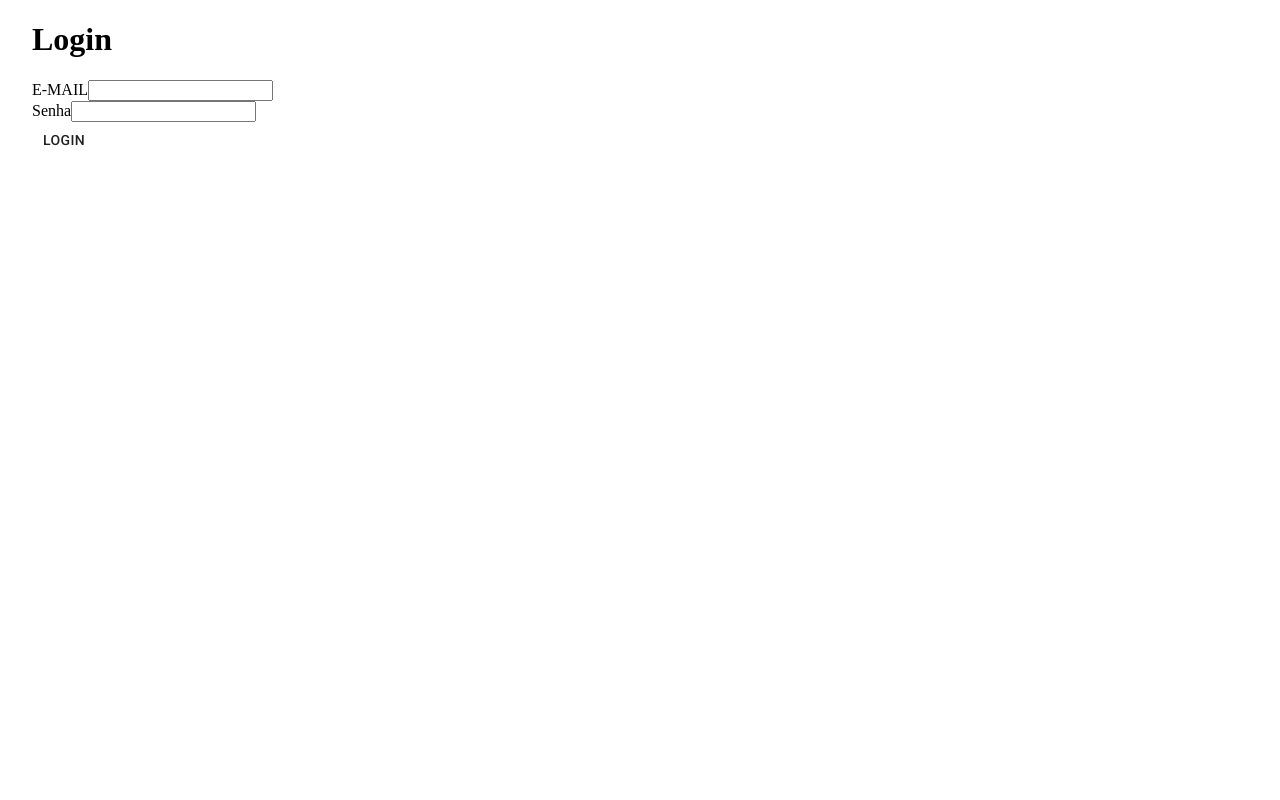
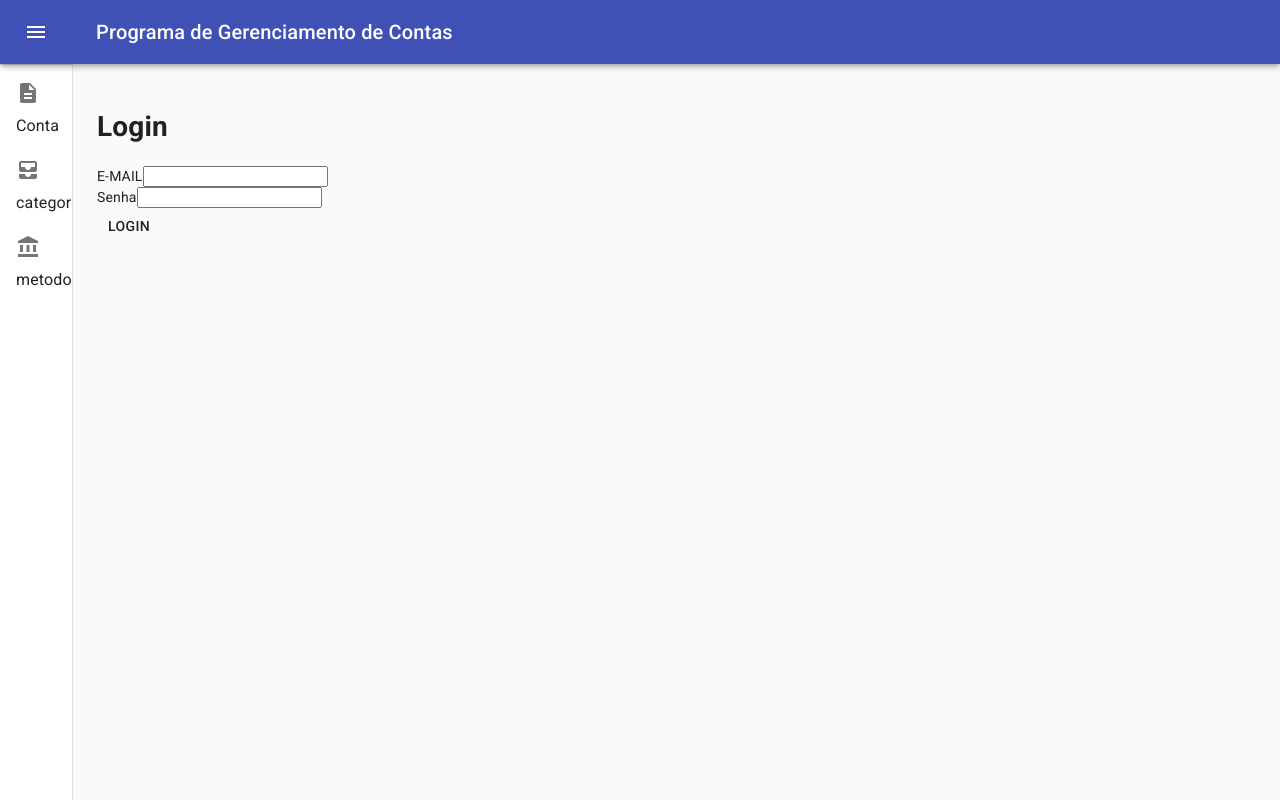
Before and after one commit to matheusCalaca/bill-front, a React (Create React App) app: page / in a window 1280 px wide. Built offline with nearby package versions, Linux system fonts and the light colour scheme.

Commit message:
adicionado router para pagina principal

```diff
--- a/src/App.tsx
+++ b/src/App.tsx
@@ -1,41 +1,196 @@
-import { AppBar, Container, Grid, Toolbar } from '@material-ui/core';
-import React from 'react';
+import { Grid } from '@material-ui/core';
+import AppBar from '@material-ui/core/AppBar';
+import CssBaseline from '@material-ui/core/CssBaseline';
+import Divider from '@material-ui/core/Divider';
+import Drawer from '@material-ui/core/Drawer';
+import IconButton from '@material-ui/core/IconButton';
+import List from '@material-ui/core/List';
+import ListItem from '@material-ui/core/ListItem';
+import ListItemIcon from '@material-ui/core/ListItemIcon';
+import ListItemText from '@material-ui/core/ListItemText';
+import { createStyles, makeStyles, Theme, useTheme } from '@material-ui/core/styles';
+import Toolbar from '@material-ui/core/Toolbar';
+import Typography from '@material-ui/core/Typography';
+import { AccountBalance, AllInbox, Description } from '@material-ui/icons';
+import ChevronLeftIcon from '@material-ui/icons/ChevronLeft';
+import ChevronRightIcon from '@material-ui/icons/ChevronRight';
+import MailIcon from '@material-ui/icons/Mail';
+import MenuIcon from '@material-ui/icons/Menu';
+import InboxIcon from '@material-ui/icons/MoveToInbox';
+import clsx from 'clsx';
+import React, { useState } from 'react';
 import Routes from './routes';
-import CreateBill from './createBill';
-import CreateCategory from './createCategory';
-import CreatePaymentMethod from './createInstituition';
 
-import LoginPage from './loginPage';
+
+const drawerWidth = 240;
+
+const useStyles = makeStyles((theme: Theme) =>
+  createStyles({
+    root: {
+      display: 'flex',
+    },
+    appBar: {
+      zIndex: theme.zIndex.drawer + 1,
+      transition: theme.transitions.create(['width', 'margin'], {
+        easing: theme.transitions.easing.sharp,
+        duration: theme.transitions.duration.leavingScreen,
+      }),
+    },
+    appBarShift: {
+      marginLeft: drawerWidth,
+      width: `calc(100% - ${drawerWidth}px)`,
+      transition: theme.transitions.create(['width', 'margin'], {
+        easing: theme.transitions.easing.sharp,
+        duration: theme.transitions.duration.enteringScreen,
+      }),
+    },
+    menuButton: {
+      marginRight: 36,
+    },
+    hide: {
+      display: 'none',
+    },
+    drawer: {
+      width: drawerWidth,
+      flexShrink: 0,
+      whiteSpace: 'nowrap',
+    },
+    drawerOpen: {
+      width: drawerWidth,
+      transition: theme.transitions.create('width', {
+        easing: theme.transitions.easing.sharp,
+        duration: theme.transitions.duration.enteringScreen,
+      }),
+    },
+    drawerClose: {
+      transition: theme.transitions.create('width', {
+        easing: theme.transitions.easing.sharp,
+        duration: theme.transitions.duration.leavingScreen,
+      }),
+      overflowX: 'hidden',
+      width: theme.spacing(7) + 1,
+      [theme.breakpoints.up('sm')]: {
+        width: theme.spacing(9) + 1,
+      },
+    },
+    toolbar: {
+      display: 'flex',
+      alignItems: 'center',
+      justifyContent: 'flex-end',
+      padding: theme.spacing(0, 1),
+      // necessary for content to be below app bar
+      ...theme.mixins.toolbar,
+    },
+    content: {
+      flexGrow: 1,
+      padding: theme.spacing(3),
+    },
+  }),
+);
 
 function App() {
+
+  const classes = useStyles();
+  const theme = useTheme();
+  const [open, setOpen] = useState(false);
+
+  const handleDrawerOpen = () => {
+    setOpen(true);
+  };
+
+  const handleDrawerClose = () => {
+    setOpen(false);
+  };
+
+  const redirectPage = (page: string) => {
+    let url: string = "http://" + window.location.host + "/" + page
+    window.location.replace(url);
+  };
+
   return (
     <>
-      <div>
-        {/*
-        <AppBar >
-          <Toolbar >
+
+      <div className={classes.root}>
+        <CssBaseline />
+        <AppBar
+          position="fixed"
+          className={clsx(classes.appBar, {
+            [classes.appBarShift]: open,
+          })}
+        >
+          <Toolbar>
+            <IconButton
+              color="inherit"
+              aria-label="open drawer"
+              onClick={handleDrawerOpen}
+              edge="start"
+              className={clsx(classes.menuButton, {
+                [classes.hide]: open,
+              })}
+            >
+              <MenuIcon />
+            </IconButton>
+            <Typography variant="h6" noWrap>
+              Programa de Gerenciamento de Contas
+    </Typography>
           </Toolbar>
-        </AppBar> */}
+        </AppBar>
+        <Drawer
+          variant="permanent"
+          className={clsx(classes.drawer, {
+            [classes.drawerOpen]: open,
+            [classes.drawerClose]: !open,
+          })}
+          classes={{
+            paper: clsx({
+              [classes.drawerOpen]: open,
+              [classes.drawerClose]: !open,
+            }),
+          }}
+        >
+          <div className={classes.toolbar}>
+            <IconButton onClick={handleDrawerClose}>
+              {theme.direction === 'rtl' ? <ChevronRightIcon /> : <ChevronLeftIcon />}
+            </IconButton>
+          </div>
+          <Divider />
+          <List>
+            <ListItem button key="bill">
+              <Grid container  >
+                <Grid >
+                  <ListItemIcon onClick={() => redirectPage("conta")}><Description></Description> </ListItemIcon>
+                </Grid>
+                <Grid >
+                  <ListItemText primary="Conta" />
+                </Grid>
+              </Grid>
+            </ListItem>
+            <ListItem button key="category">
+              <Grid container  >
+                <Grid >
+                  <ListItemIcon onClick={() => redirectPage("categoria")}><AllInbox></AllInbox> </ListItemIcon>
+                </Grid>
+                <Grid >
+                  <ListItemText primary="categoria" />
+                </Grid>
+              </Grid>
+            </ListItem>
+            <ListItem button key="metodoPagamento">
+              <Grid container  >
+                <Grid >
+                  <ListItemIcon onClick={() => redirectPage("metodoPagamento")}><AccountBalance></AccountBalance> </ListItemIcon>
+                </Grid>
+                <Grid >
+                  <ListItemText primary="metodoPagamento" />
+                </Grid>
+              </Grid>
+            </ListItem>
 
-        <main >
-          <div />
-          <Container  >
-            <Routes />
-            {/* <Grid>
-              <LoginPage />
-            </Grid>
-            <Grid >
-              <CreateBill />
-            </Grid>
-            <hr />
-            <Grid >
-              <CreateCategory />
-            </Grid>
-            <hr />
-            <Grid >
-              <CreatePaymentMethod />
-            </Grid> */}
-          </Container>
+          </List>
+        </Drawer>
+        <main className={classes.content}>
+          <div className={classes.toolbar} />
+          <Routes />
         </main>
       </div>
     </>
--- a/src/loginPage/index.tsx
+++ b/src/loginPage/index.tsx
@@ -8,8 +8,6 @@ interface LoginResponse {
 
     token: string;
 }
-
-// const history = useHistory();
 
 const LoginPage = () => {
 
@@ -32,20 +30,11 @@ const LoginPage = () => {
 
         await api.post<LoginResponse>('/user/login', JSON.stringify({ 'email': email, 'password': password })).then(response => {
             localStorage.setItem('token', response.data.token);
-            let url: string = "http://" + window.location.host + "/principalPage"
+            let url: string = "http://" + window.location.host + "/conta"
             window.location.replace(url);
         })
 
     }
-
-    // function redirectPage() {
-    //     const history = useHistory();
-    //     history.location()
-    //      push('/principalPage');
-    // }
-
-
-
 
     return (
         <>
@@ -75,7 +64,6 @@ const LoginPage = () => {
                         />
                     </div>
                     <Button type="submit">Login</Button>
-                    {/* <Redirect to="/principalPage" /> */}
                 </form>
             </div>
         </>
--- a/src/principalPage/index.tsx
+++ /dev/null
@@ -1,27 +0,0 @@
-import { Grid } from '@material-ui/core';
-import React from 'react';
-import CreateBill from '../createBill';
-import CreateCategory from '../createCategory';
-import CreatePaymentMethod from '../createInstituition';
-
-
-const PrincipalPage = () => {
-
-    return (
-        <>
-            <Grid >
-              <CreateBill />
-            </Grid>
-            <hr />
-            <Grid >
-              <CreateCategory />
-            </Grid>
-            <hr />
-            <Grid >
-              <CreatePaymentMethod />
-            </Grid>
-        </>
-    )
-};
-
-export default PrincipalPage;
--- a/src/routes.tsx
+++ b/src/routes.tsx
@@ -2,14 +2,18 @@ import React from 'react';
 import { Route, BrowserRouter } from 'react-router-dom';
 
 import LoginPage from './loginPage/index'
-import PrincipalPage from './principalPage/index'
+import CreateBill from './createBill';
+import CreateCategory from './createCategory';
+import CreatePaymentMethod from './createInstituition';
+
 
 const  Routes = () => {
     return(
         <BrowserRouter>
             <Route component={LoginPage} path="/" exact />
-            <Route component={PrincipalPage} path="/principalPage" exact />
-            {/* <Route component={CreatePoint} path="/creat-point" /> */}
+            <Route component={CreateBill} path="/conta" />
+            <Route component={CreateCategory} path="/categoria" />
+            <Route component={CreatePaymentMethod} path="/metodoPagamento" />
         </BrowserRouter>
     );
 }
```
